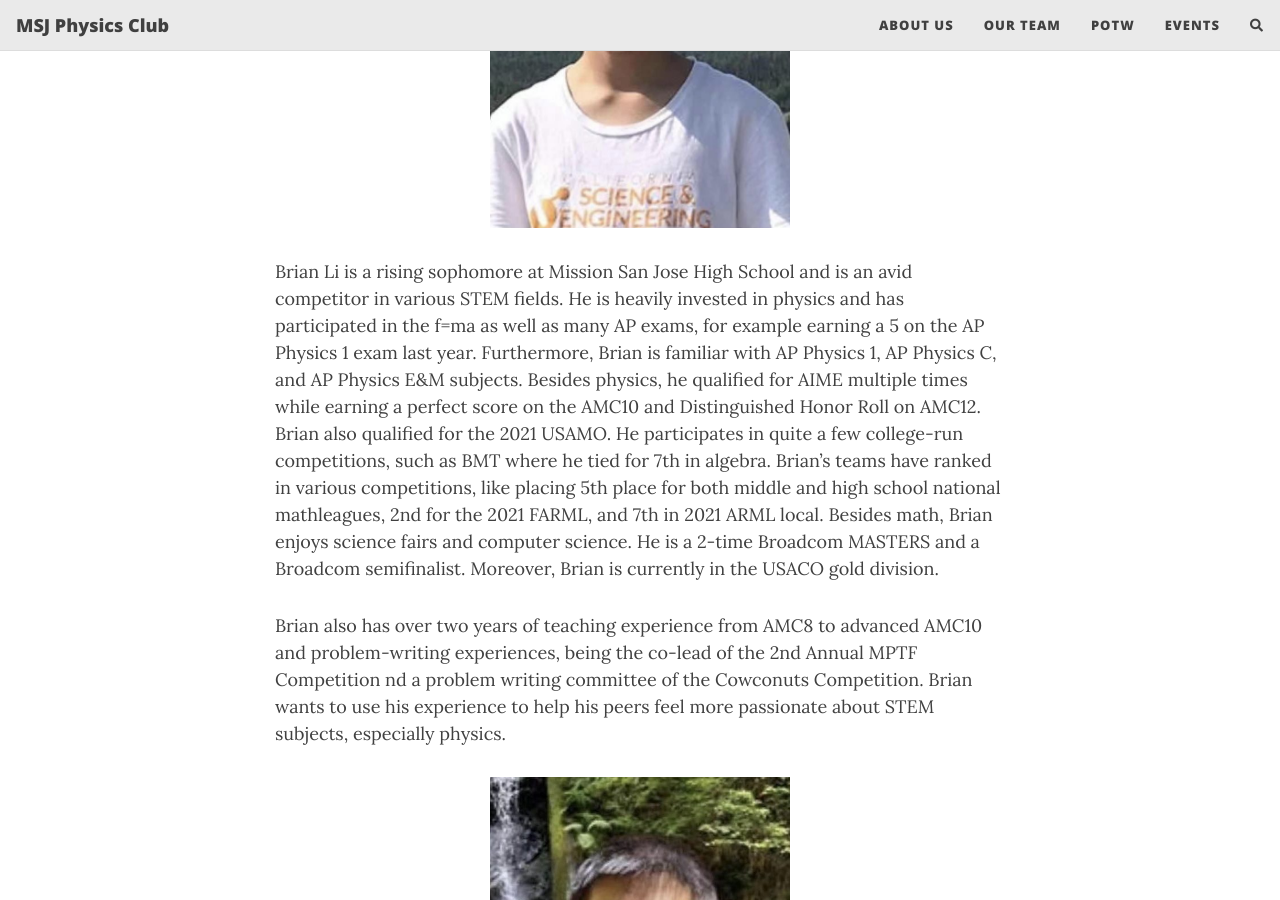
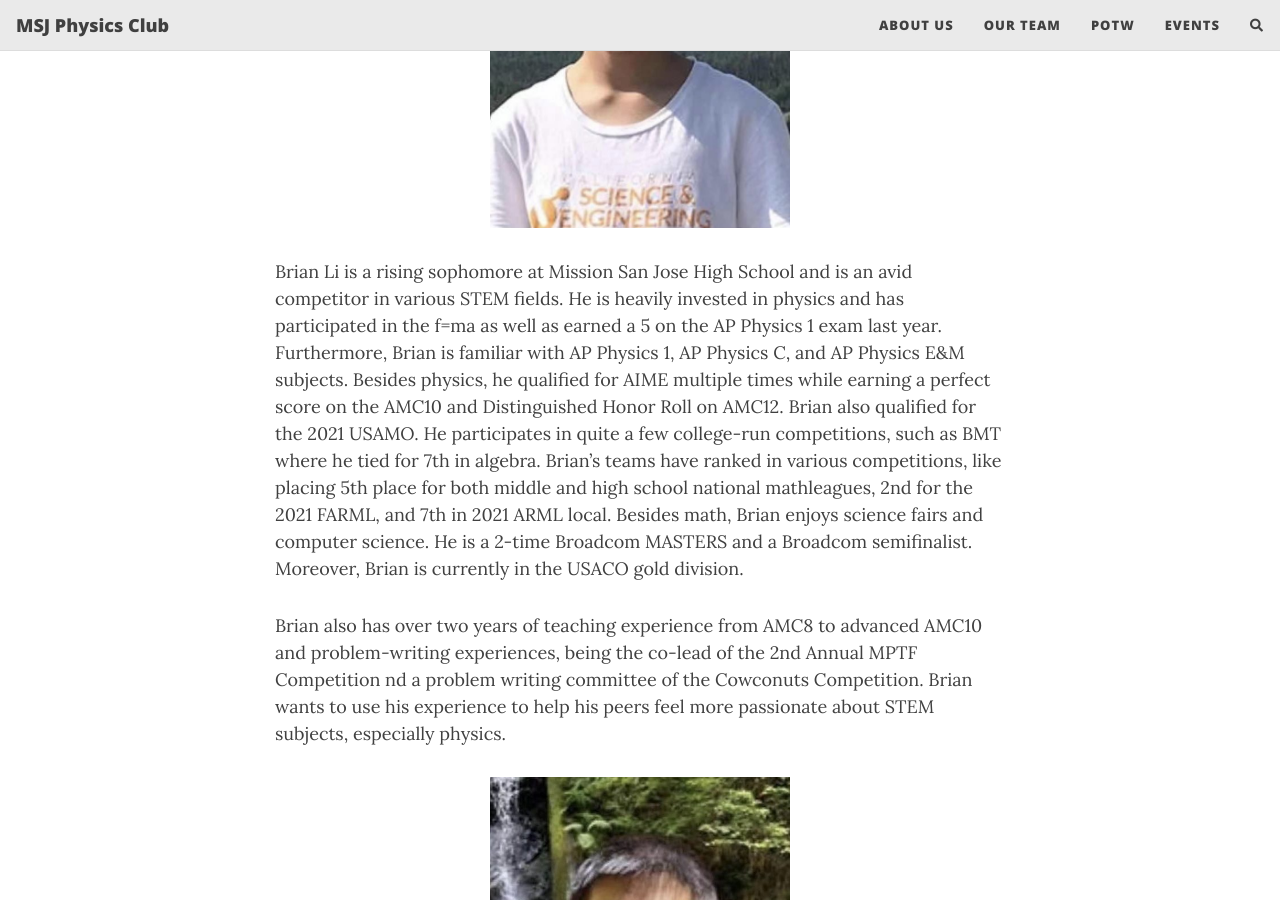
Before and after one commit to MSJPhysicsClub/MSJPhysicsClub.github.io, a Jekyll site: the page built from ourteam.md, in a window 1280 px wide and 900 px high, scrolled down 1312 px. Built offline with Jekyll 4.4.1, drawn with Linux system fonts in a browser that asks for light colours; nearby versions of some CDN libraries; comment, search, counter and statistics services are not loaded.

Commit message:
Update ourteam.md

```diff
--- a/ourteam.md
+++ b/ourteam.md
@@ -12,7 +12,7 @@
 <img src="/assets/img/brian-li.jpeg" class="center" width="300"/>
 
 Brian Li is a rising sophomore at Mission San Jose High School and is an avid
-competitor in various STEM fields. He is heavily invested in physics and has participated in the f=ma as well as many AP exams, for example earning a 5 on the AP Physics 1 exam last year. Furthermore, Brian is familiar with AP Physics 1, AP Physics C, and AP Physics E&M subjects. Besides physics, he qualified for AIME multiple times while
+competitor in various STEM fields. He is heavily invested in physics and has participated in the f=ma as well as earned a 5 on the AP Physics 1 exam last year. Furthermore, Brian is familiar with AP Physics 1, AP Physics C, and AP Physics E&M subjects. Besides physics, he qualified for AIME multiple times while
 earning a perfect score on the AMC10 and Distinguished Honor Roll on AMC12.
 Brian also qualified for the 2021 USAMO. He participates in quite a few college-run
 competitions, such as BMT where he tied for 7th in algebra. Brian’s teams have ranked
```
